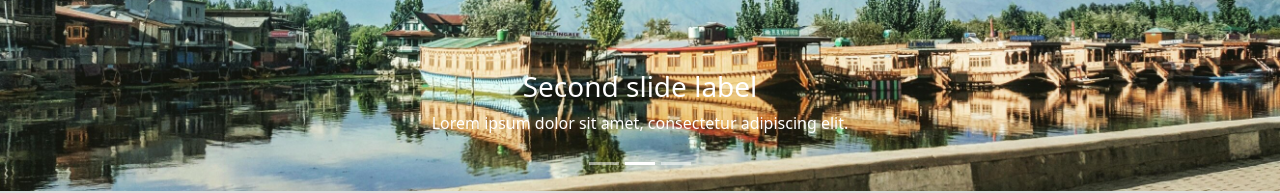
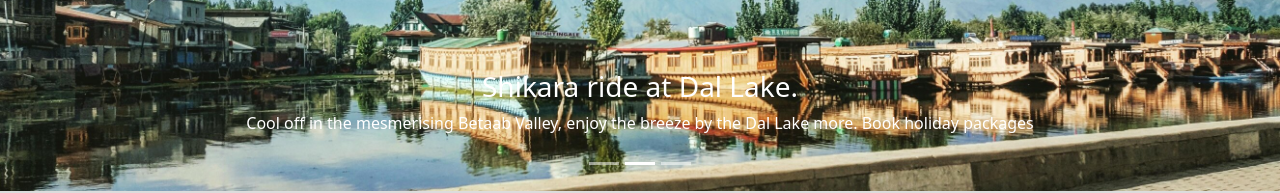
Before and after one commit to Alok-Codecamp/Tour-thirsty-client, a React (Create React App) app: page / in a window 1280 px wide. Shown: the part 386-579 px from the top of the page. Built offline with nearby package versions, Linux system fonts and the light colour scheme; no server answers.

Commit message:
little banner change

```diff
--- a/src/components/Home/Home.js
+++ b/src/components/Home/Home.js
@@ -31,8 +31,8 @@ const Home = () => {
       alt="First slide"
     />
     <Carousel.Caption>
-      <h3>First slide label</h3>
-      <p>Nulla vitae elit libero, a pharetra augue mollis interdum.</p>
+      <h3>Enjoy beach sunset</h3>
+      <p>INDIA HOLIDAY DESTINATIONS10 Places To Enjoy Spectacular Views Of Sunset In Goa</p>
     </Carousel.Caption>
   </Carousel.Item>
   <Carousel.Item>
@@ -43,8 +43,8 @@ const Home = () => {
     />
 
     <Carousel.Caption>
-      <h3>Second slide label</h3>
-      <p>Lorem ipsum dolor sit amet, consectetur adipiscing elit.</p>
+      <h3>Shikara ride at Dal Lake.</h3>
+      <p>Cool off in the mesmerising Betaab Valley, enjoy the breeze by the Dal Lake  more. Book holiday packages </p>
     </Carousel.Caption>
   </Carousel.Item>
   <Carousel.Item>
@@ -55,7 +55,7 @@ const Home = () => {
     />
 
     <Carousel.Caption>
-      <h3>Third slide label</h3>
+      <h3>hotel deals on Beauty Garden Resort</h3>
       <p>Praesent commodo cursus magna, vel scelerisque nisl consectetur.</p>
     </Carousel.Caption>
   </Carousel.Item>
```
